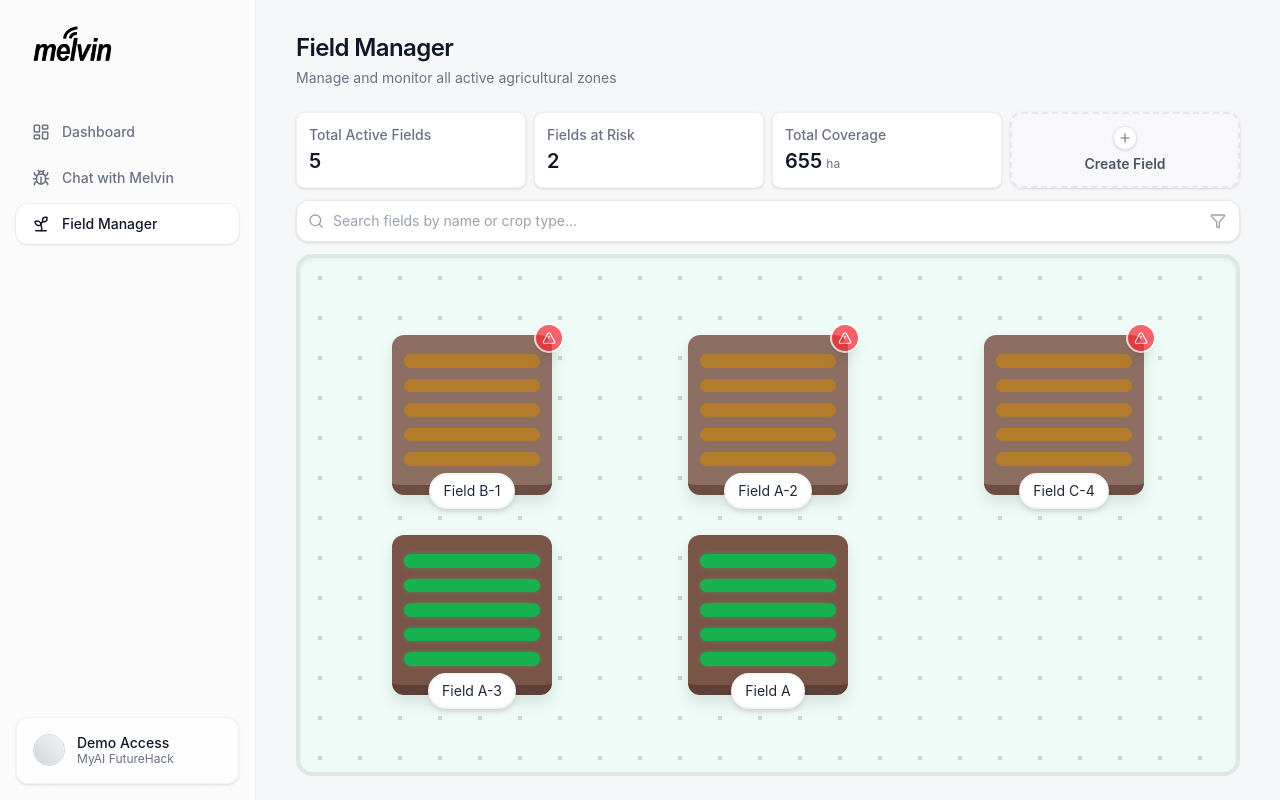
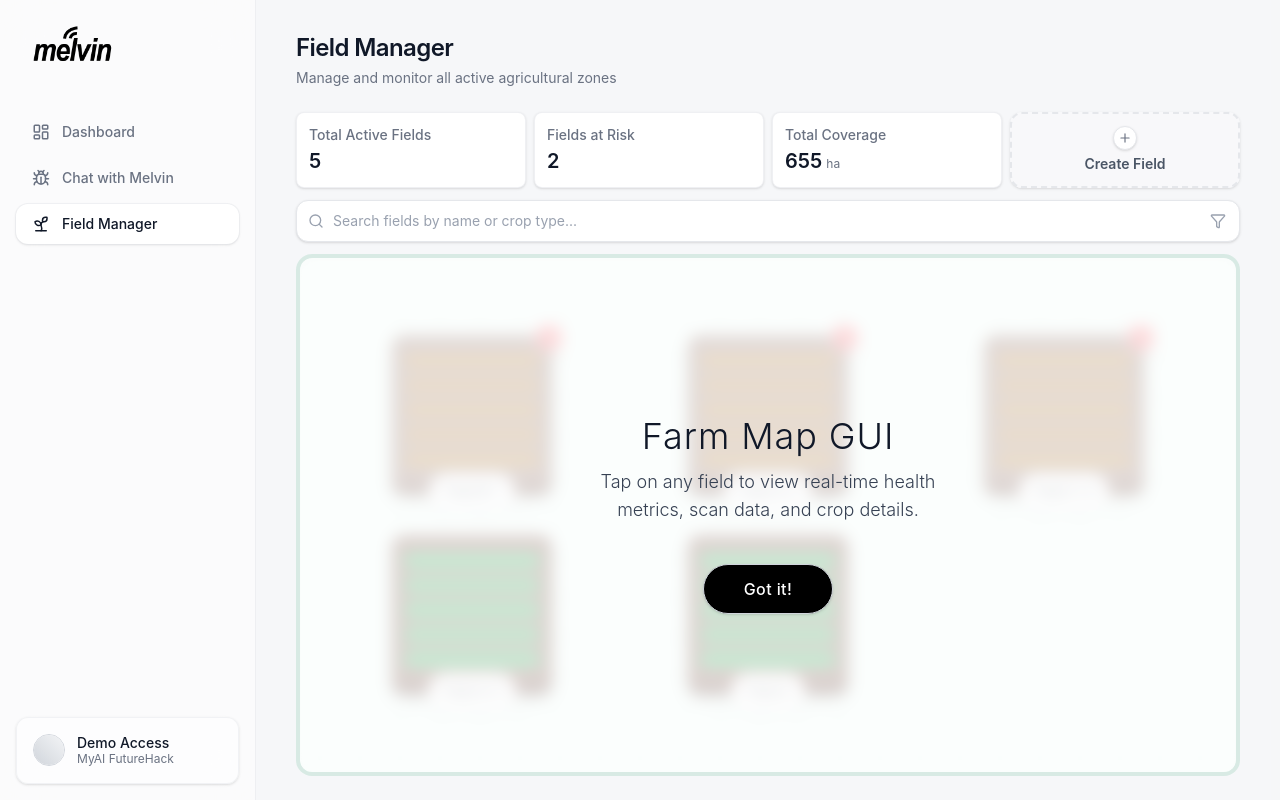
Before and after one commit to sxfrul/project-melvin, a React (Vite) app in the folder melvin-site/: page /field-manager in a window 1280 px wide. Built offline with nearby package versions, Linux system fonts and the light colour scheme.

Commit message:
Changed recenter icon

```diff
--- a/melvin-site/src/pages/DiseaseDetection.tsx
+++ b/melvin-site/src/pages/DiseaseDetection.tsx
@@ -471,7 +471,7 @@ export default function DiseaseDetection() {
 
           {!selectedField ? (
             // Field Selection Screen (Initial State before chat starts)
-            <div className="flex-1 flex flex-col items-center justify-center animate-in fade-in zoom-in-95 duration-700 max-w-lg mx-auto w-full py-10 px-4">
+            <div className="flex-1 flex flex-col items-center justify-center max-w-lg mx-auto w-full py-10 px-4">
               <div className="w-16 h-16 rounded-full overflow-hidden shadow-sm border border-gray-100 mb-6 flex-shrink-0 bg-white">
                  <img src={melvinLogo} alt="Melvin AI" className="w-full h-full object-cover scale-225 translate-y-7" />
               </div>
@@ -544,7 +544,7 @@ export default function DiseaseDetection() {
             </div>
           ) : messages.length === 0 ? (
             // Welcome Screen (After field is selected, but before messages)
-            <div className="flex-1 flex flex-col items-center justify-center animate-in fade-in zoom-in-95 duration-700 max-w-3xl mx-auto w-full py-10">
+            <div className="flex-1 flex flex-col items-center justify-center max-w-3xl mx-auto w-full py-10">
               <div className="w-16 h-16 rounded-full overflow-hidden shadow-sm border border-gray-100 mb-6 flex-shrink-0 bg-white">
                  <img src={melvinLogo} alt="Melvin AI" className="w-full h-full object-cover scale-225 translate-y-7" />
               </div>
@@ -747,9 +747,9 @@ export default function DiseaseDetection() {
             </div>
             <button
               onClick={() => { setSelectedField(null); setIsHistoryOpen(false); }}
-              className="mt-2 w-full flex items-center justify-center gap-1.5 py-2 rounded-lg border border-gray-200 bg-white text-gray-600 hover:text-indigo-700 hover:bg-indigo-50 hover:border-indigo-200 transition-colors text-[11px] font-semibold shadow-sm"
+              className="mt-2 w-full flex items-center justify-center gap-1.5 py-2 rounded-lg border border-gray-200 bg-white text-gray-600 hover:text-indigo-700 hover:bg-indigo-50 hover:border-indigo-200 transition-colors text-sm shadow-sm"
             >
-              <MapPin size={12} /> Create / Change Field
+              <Plus size={12} /> Create Field
             </button>
           </div>
 
--- a/melvin-site/src/pages/FIeldManager.tsx
+++ b/melvin-site/src/pages/FIeldManager.tsx
@@ -1,4 +1,4 @@
-import { useState, useRef } from 'react';
+import { useState, useRef, useEffect } from 'react';
 import {
   Search,
   Filter,
@@ -8,8 +8,9 @@ import {
   Leaf,
   ArrowLeft,
   ThermometerSun,
-  Target,
-  X
+  Codepen,
+  X,
+  MousePointerClick
 } from 'lucide-react';
 
 // Define the Field type based on your mock data
@@ -107,6 +108,9 @@ export default function FieldManager() {
   const [searchTerm, setSearchTerm] = useState('');
   const [selectedField, setSelectedField] = useState<FieldData | null>(null);
 
+  // Instruction overlay state
+  const [showInstruction, setShowInstruction] = useState(true);
+
   // Animation Sequence States
   const [showMobileDetails, setShowMobileDetails] = useState(false);
   const [isPanelOpen, setIsPanelOpen] = useState(false);
@@ -135,6 +139,9 @@ export default function FieldManager() {
     setIsPanelOpen(false);
     setIsDetailReady(false);
     setPan({ x: 0, y: 0 }); // Reset pan on new selection
+
+    // Automatically dismiss instructions if they click a field before clicking okay
+    if (showInstruction) setShowInstruction(false);
 
     setTimeout(() => {
       setIsPanelOpen(true);
@@ -255,6 +262,29 @@ export default function FieldManager() {
           }}
         ></div>
 
+        {/* --- ONBOARDING INSTRUCTION TINT --- */}
+        {showInstruction && !selectedField && (
+          <div className="absolute inset-0 z-50 bg-white/75 backdrop-blur-sm flex flex-col items-center justify-center animate-in fade-in duration-500">
+            <div className="flex flex-col items-center text-center px-6 pointer-events-auto">
+
+              <h3 className="text-xl md:text-2xl xl:text-4xl font-light text-gray-900 mb-3 tracking-wide">
+                Farm Map GUI
+              </h3>
+
+              <p className="text-gray-700 mb-10 max-w-sm text-sm md:text-base xl:text-lg font-light">
+                Tap on any field to view real-time health metrics, scan data, and crop details.
+              </p>
+
+              <button
+                onClick={() => setShowInstruction(false)}
+                className="bg-black px-10 py-3 rounded-full border border-gray-300 text-white hover:border-gray-900 hover:bg-gray-900 hover:text-white transition-all duration-300 font-medium tracking-wide shadow-sm"
+              >
+                Got it!
+              </button>
+            </div>
+          </div>
+        )}
+
         {/* --- VIEW TOGGLE --- */}
         {!selectedField ? (
           /* GRID VIEW */
@@ -337,11 +367,11 @@ export default function FieldManager() {
                   setPan({ x: 0, y: 0 });
                 }}
                 className={`absolute bottom-20 md:bottom-6 right-4 md:right-6 flex items-center justify-center p-3 bg-white hover:bg-gray-50 text-gray-700 rounded-full shadow-lg transition-all duration-300 z-50 border border-gray-200 hover:scale-110
-                  ${isPanned ? 'opacity-100 translate-y-0' : 'opacity-0 translate-y-4 pointer-events-none'}
+                  ${isPanned ? 'opacity-90 translate-y-0' : 'opacity-0 translate-y-4 pointer-events-none'}
                 `}
                 title="Recenter View"
               >
-                <Target size={20} />
+                <Codepen size={20} />
               </button>
 
               {/* Pannable Wrapper */}
@@ -353,7 +383,7 @@ export default function FieldManager() {
                 }}
               >
                 {/* Wrapper for 3D Shape and independent Badge */}
-                <div className="relative w-40 h-40 sm:w-56 sm:h-56 md:w-[50%] md:h-auto md:aspect-square flex-shrink-0 flex items-center justify-center perspective-1000 animate-in slide-in-from-left-8 duration-500 max-w-[250px]">
+                <div className="relative w-30 h-30 sm:w-56 sm:h-56 md:w-[50%] md:h-auto md:aspect-square flex-shrink-0 flex items-center justify-center perspective-1000 animate-in slide-in-from-left-8 duration-500 max-w-[250px]">
 
                   {/* The 3D Plot Object */}
                   <div
```
